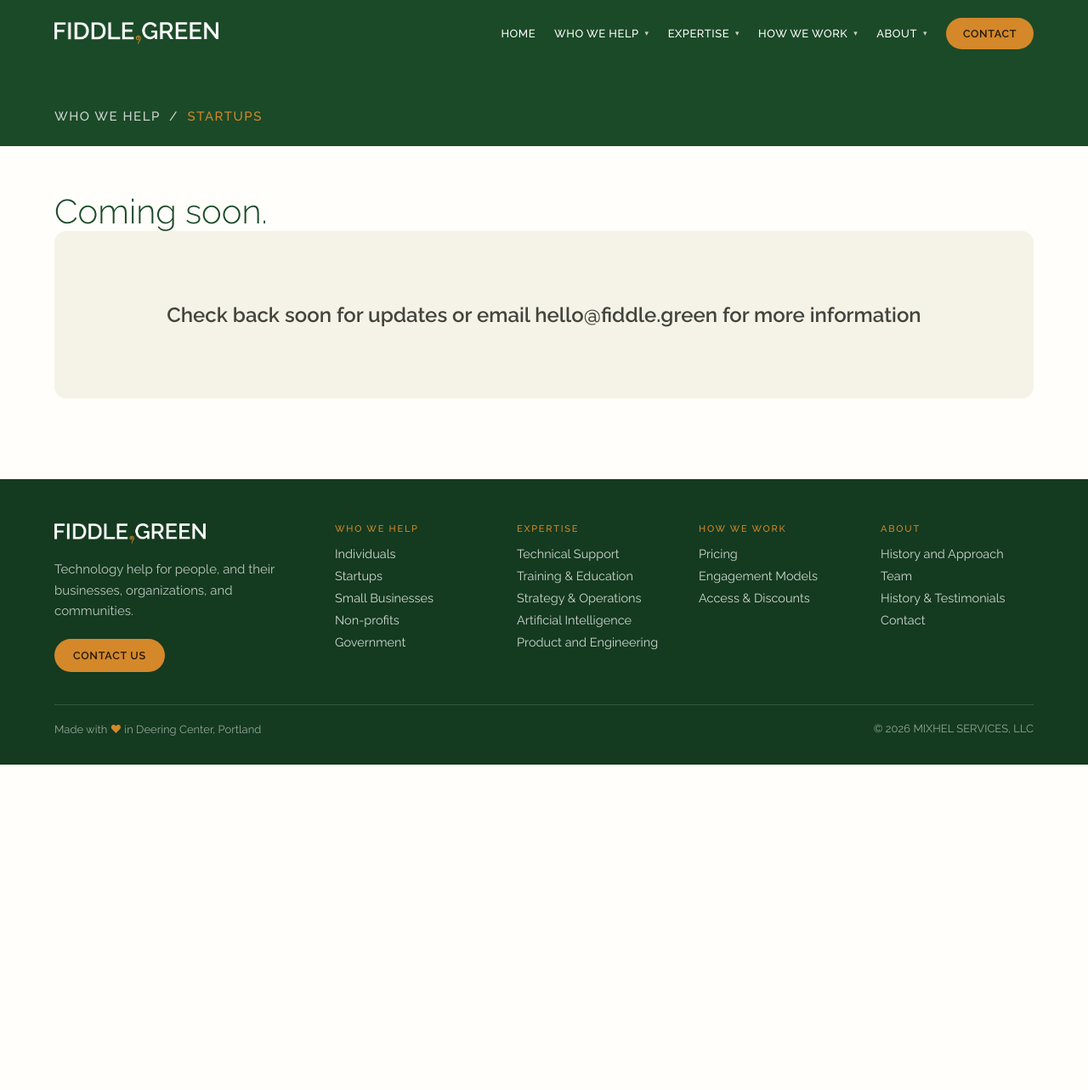
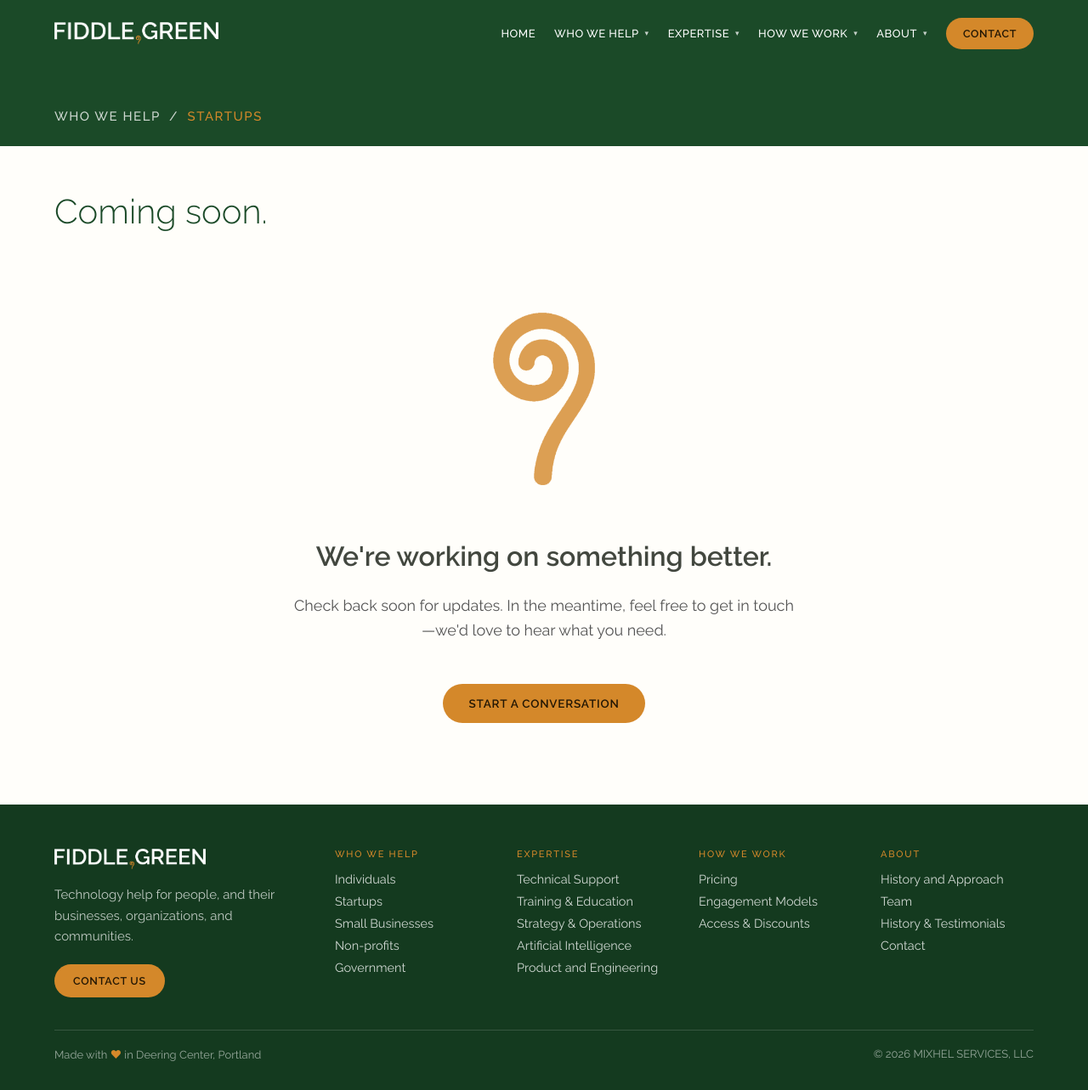
Before and after one commit to TREE-BUB/fiddle-green, a Jekyll site: the page built from who-we-help/startups.html, in a window 1280 px wide. Shown: the whole page at 85% size. Built offline with Jekyll 4.4.1, drawn with Linux system fonts in a browser that asks for light colours; before the commit the page ends 900 px from its top, so only the background shows below that.

Commit message:
Redesign Coming Soon pages with fiddlehead logo and contact button
- Added fiddlehead.png logo to all four Coming Soon pages
- Improved typography and spacing for better visual hierarchy
- Added 'Start a conversation' button linking to contact page
- Better messaging: 'We're working on something better'
- Consistent design across Individuals, Startups, Strategy & Operations, and Product Engineering pages

Co-Authored-By: Claude Haiku 4.5 <noreply@anthropic.com>
Claude-Session: https://claude.ai/code/session_01SgQi5ee1qBqBsYJL8x1hCv

```diff
--- a/who-we-help/startups.html
+++ b/who-we-help/startups.html
@@ -8,8 +8,16 @@ headline: Coming soon.
 description: Accounts, security, and tooling set up right the first time — for teams moving fast.
 ---
 
-<section class="band band--cream">
-  <div class="panel" style="text-align: center; padding: 4rem 2rem;">
-    <h2>Check back soon for updates or email hello@fiddle.green for more information</h2>
+<section class="band band--cream" style="padding: 6rem 2rem; text-align: center;">
+  <div style="max-width: 600px; margin: 0 auto;">
+    <img src="{{ '/assets/fiddlehead.png' | relative_url }}" alt="" width="200" height="336" style="max-width: 120px; height: auto; margin-bottom: 2rem; opacity: 0.8;">
+
+    <h2 style="font-size: 2rem; margin-bottom: 1.5rem; line-height: 1.3;">We're working on something better.</h2>
+
+    <p style="font-size: 1.125rem; color: #555; margin-bottom: 3rem; line-height: 1.6;">
+      Check back soon for updates. In the meantime, feel free to get in touch—we'd love to hear what you need.
+    </p>
+
+    <a class="btn btn--amber" href="{{ '/contact/' | relative_url }}" style="display: inline-block;">Start a conversation</a>
   </div>
 </section>
```
Also changed, not shown: expertise/advising.html (+11 -3 lines), expertise/artificial-intelligence.html (+11 -3 lines), who-we-help/individuals.html (+11 -3 lines).
